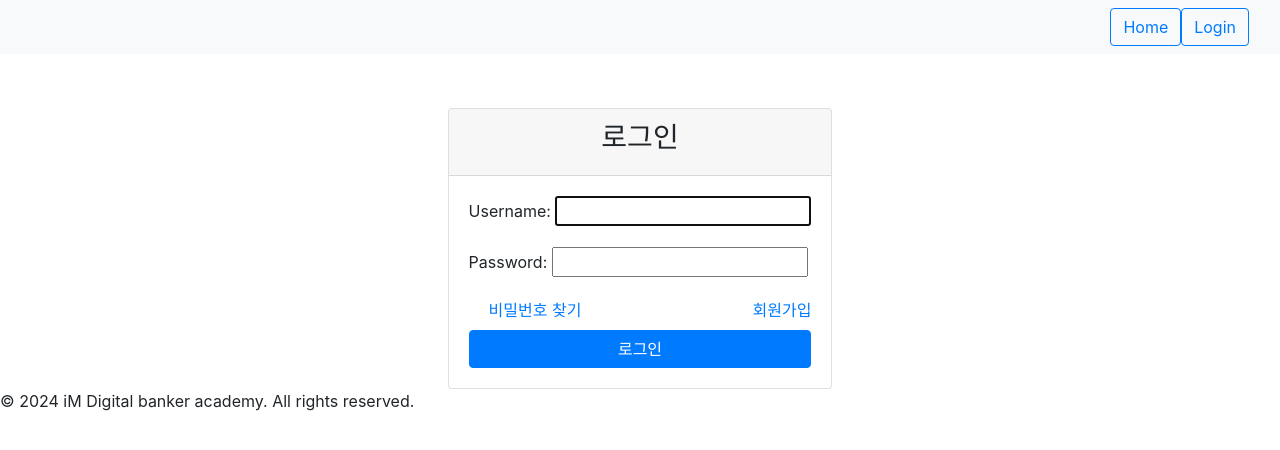
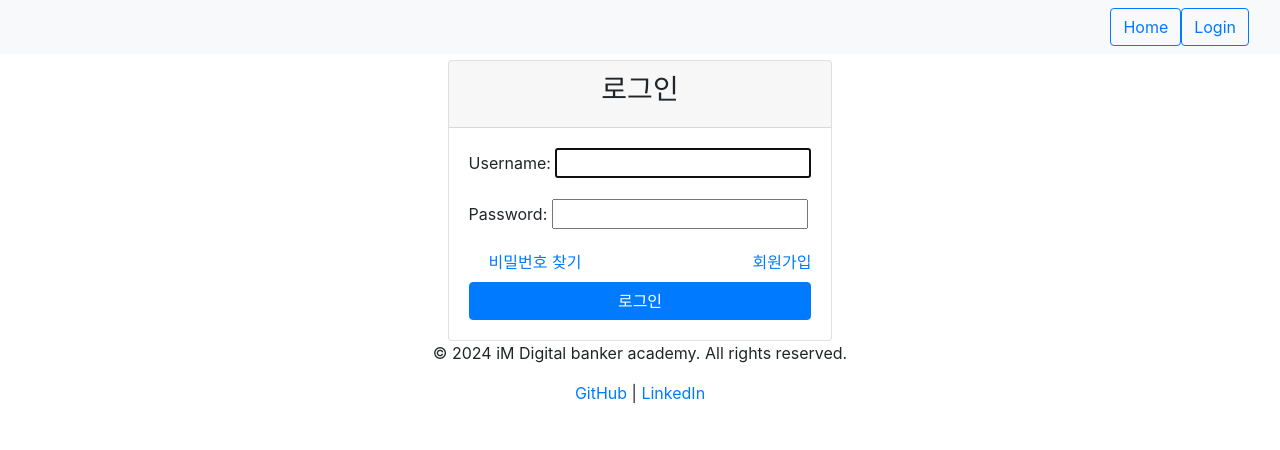
Before and after one commit to 0jjuni/stock_predictor, a Django app: page /accounts/login/ in a window 1280 px wide. Shown: the top 450 px of the page. Run offline with Django 5.2, Linux system fonts and the light colour scheme; parts of the project's set-up code (start-up, migrations or seed data) failed here and were passed over; some libraries are stand-ins or nearby versions.

Commit message:
footer 추가 및 로그인 크기 조절

```diff
--- a/accounts/templates/accounts/login.html
+++ b/accounts/templates/accounts/login.html
@@ -3,9 +3,9 @@
 {% block title %}Login{% endblock %}
 
 {% block content %}
-<div class="container mt-5">
+<div class="container mt-8" style="max-width: 800px; width: 100%; margin: 0 auto;">
     <div class="row justify-content-center">
-        <div class="col-md-20 col-lg-20 col-xl-20"> <!-- 컬럼 너비를 조정 -->
+        <div class="col-md-40 col-lg-40 col-xl-40"> <!-- 컬럼 너비를 조정 -->
             <div class="card">
                 <div class="card-header text-center">
                     <h3>로그인</h3>
--- a/base/templates/base/base.html
+++ b/base/templates/base/base.html
@@ -8,19 +8,20 @@
 
     <!-- Bootstrap CSS -->
     <link rel="stylesheet" href="https://stackpath.bootstrapcdn.com/bootstrap/4.5.2/css/bootstrap.min.css">
-
     <link rel="stylesheet" href="{% static 'css/style.css' %}">
 </head>
 <body>
     {% include 'base/header.html' %}
 
-    <div class="content" style="padding-top: 60px;">
+    <div class="content" style="flex: 1; padding-top: 60px; max-width: 1200px; margin: 0 auto;">
         {% block content %}
         {% endblock %}
     </div>
+    {% include 'base/footer.html' %}
 
-    <footer>
-        <p>&copy; 2024 iM Digital banker academy. All rights reserved.</p>
-    </footer>
+    <!-- Optional JavaScript -->
+    <script src="https://code.jquery.com/jquery-3.5.1.slim.min.js"></script>
+    <script src="https://cdn.jsdelivr.net/npm/@popperjs/core@2.9.2/dist/umd/popper.min.js"></script>
+    <script src="https://stackpath.bootstrapcdn.com/bootstrap/4.5.2/js/bootstrap.min.js"></script>
 </body>
 </html>
--- /dev/null
+++ b/base/templates/base/footer.html
@@ -0,0 +1,9 @@
+<footer class="footer">
+    <div class="container text-center">
+        <p>&copy; 2024 iM Digital banker academy. All rights reserved.</p>
+        <div>
+            <a href="https://github.com/0jjuni/stock_predictor" target="_blank">GitHub</a> |
+            <a href="https://www.linkedin.com/in/%EC%98%81%EC%A4%80-%ED%97%88-a247472a9/" target="_blank">LinkedIn</a>
+        </div>
+    </div>
+</footer>
```
